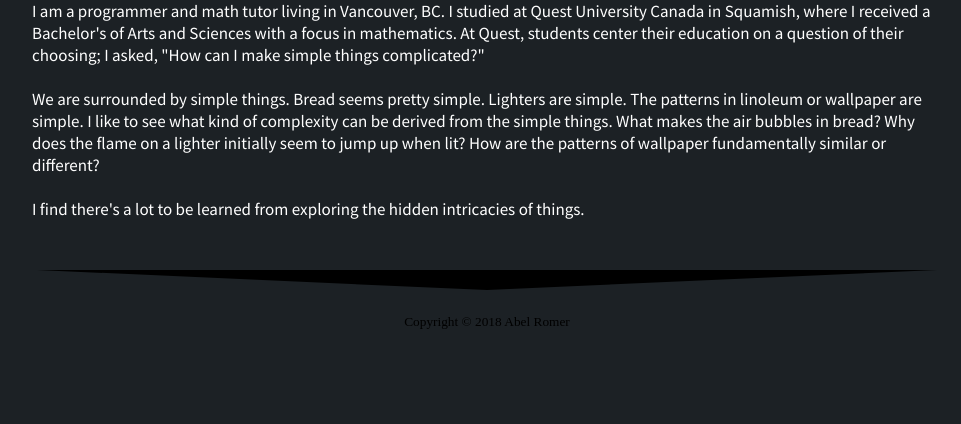
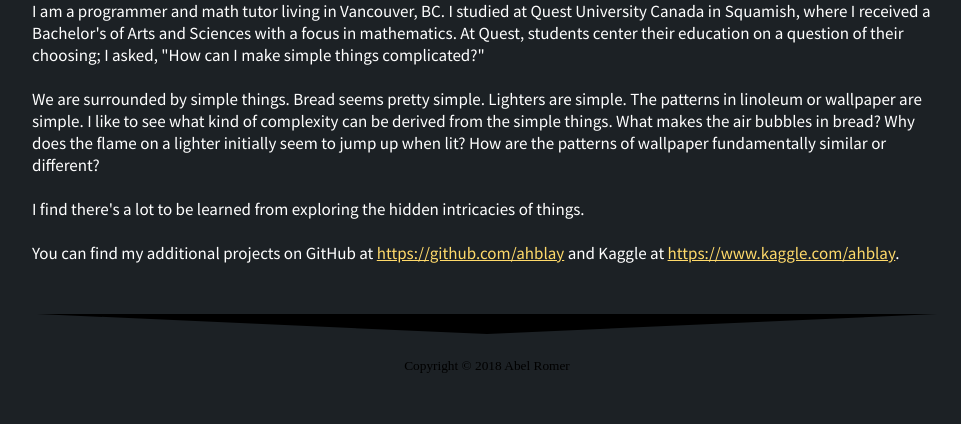
Before and after one commit to ahblay/website, a Flask app: page / in a window 1280 px wide. Shown: the part 2175-2599 px from the top of the page, without its empty margins (153-1114 px from the left). Before the commit the page ends 2504 px from the top, so only its background shows below. Run offline with Flask 2, Linux system fonts and the light colour scheme.

Commit message:
Adds links to GitHub and Kaggle on homepage.

```diff
--- a/build/index.html
+++ b/build/index.html
@@ -142,6 +142,10 @@
       wallpaper fundamentally similar or different?
       <br><br>
       I find there's a lot to be learned from exploring the hidden intricacies of things.
+      <br><br>
+      You can find my additional projects on GitHub at
+      <a class="normal-link" href="https://github.com/ahblay">https://github.com/ahblay</a>
+      and Kaggle at <a class="normal-link" href="https://www.kaggle.com/ahblay">https://www.kaggle.com/ahblay</a>.
     </div>
 
   </main>
--- a/build/static/index.css
+++ b/build/static/index.css
@@ -77,3 +77,7 @@ main {
 
 small {
 }
+
+.normal-link {
+    color: #ffda6a;
+}
--- a/build/t1/index.html
+++ b/build/t1/index.html
@@ -175,9 +175,9 @@ Basic Calculus
   Let's let <span class="math">t_0</span> go towards zero. Unlike before, this is achievable due to the fact that we no
   longer have any <span class="math">\Delta t</span>'s in the denominator. Setting <span class="math">\Delta t</span>
   to zero, we get
-  <div class="math">16 t_0</div>
-  an expression for the instantaneous velocity at time <span class="math">t_0</span>! Let's now take a moment to understand
-  what we have done geometrically.
+  <div class="math">16 t_0.</div>
+  This is an expression for the instantaneous velocity at time <span class="math">t_0</span>! Let's now take a moment
+  to understand what we have done geometrically.
   <br><br>
 </div>
 
--- a/static/index.css
+++ b/static/index.css
@@ -77,3 +77,7 @@ main {
 
 small {
 }
+
+.normal-link {
+    color: #ffda6a;
+}
--- a/templates/index.html
+++ b/templates/index.html
@@ -142,6 +142,10 @@
       wallpaper fundamentally similar or different?
       <br><br>
       I find there's a lot to be learned from exploring the hidden intricacies of things.
+      <br><br>
+      You can find my additional projects on GitHub at
+      <a class="normal-link" href="https://github.com/ahblay">https://github.com/ahblay</a>
+      and Kaggle at <a class="normal-link" href="https://www.kaggle.com/ahblay">https://www.kaggle.com/ahblay</a>.
     </div>
 
   </main>
--- a/templates/t1.html
+++ b/templates/t1.html
@@ -165,9 +165,9 @@ Basic Calculus
   Let's let <span class="math">t_0</span> go towards zero. Unlike before, this is achievable due to the fact that we no
   longer have any <span class="math">\Delta t</span>'s in the denominator. Setting <span class="math">\Delta t</span>
   to zero, we get
-  <div class="math">16 t_0</div>
-  an expression for the instantaneous velocity at time <span class="math">t_0</span>! Let's now take a moment to understand
-  what we have done geometrically.
+  <div class="math">16 t_0.</div>
+  This is an expression for the instantaneous velocity at time <span class="math">t_0</span>! Let's now take a moment
+  to understand what we have done geometrically.
   <br><br>
 </div>
 {% endblock %}
```
